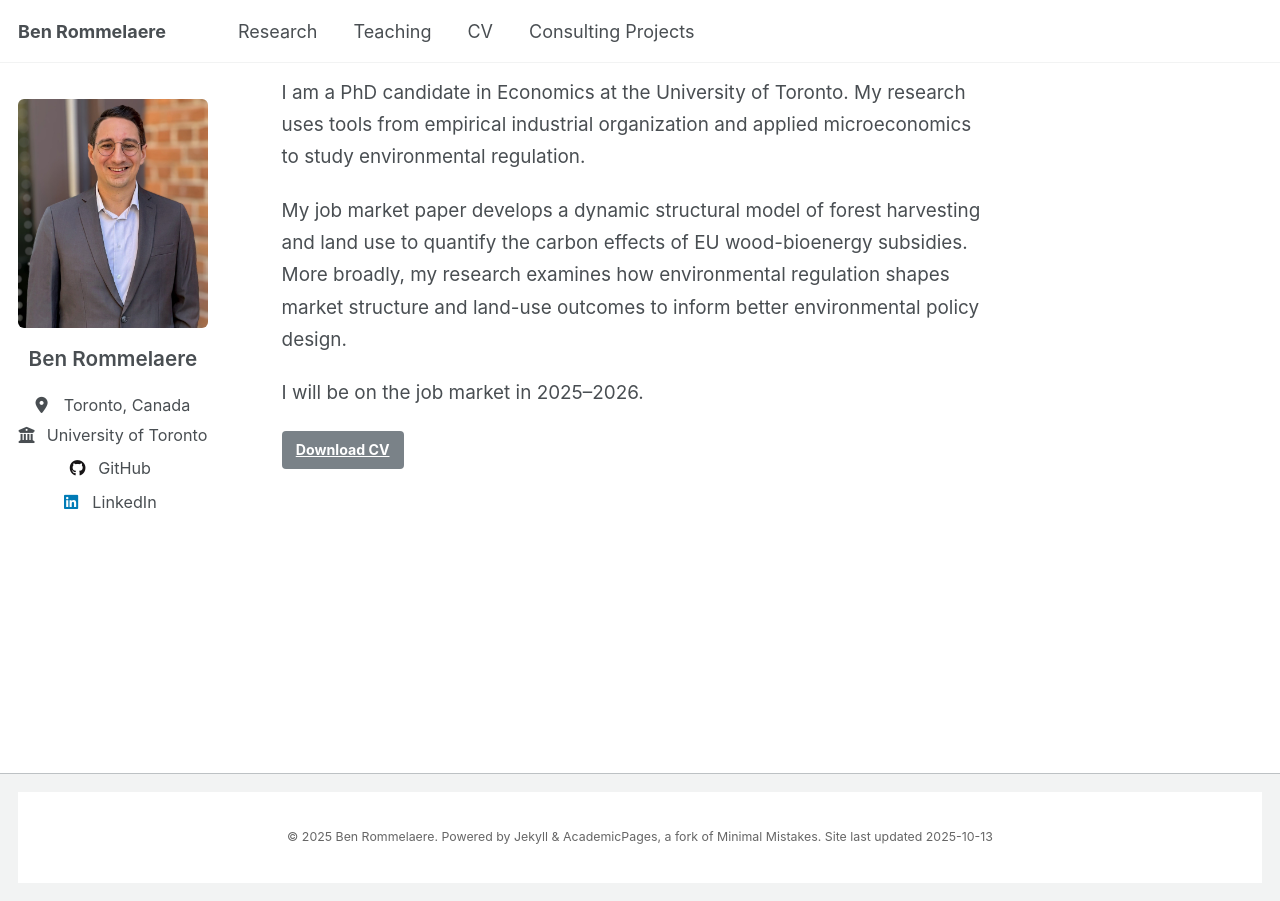
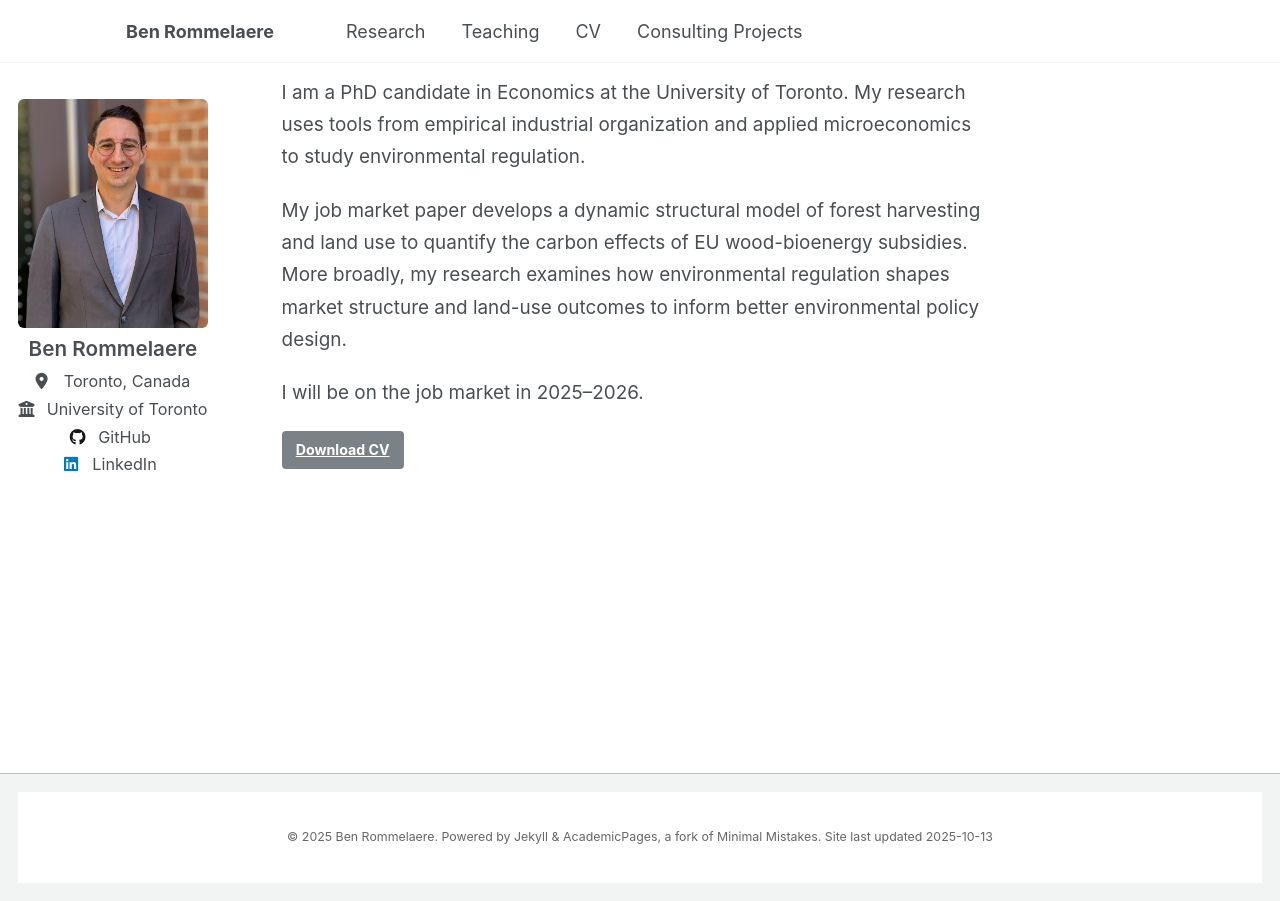
Before and after one commit to brommelaere/brommelaere.github.io, a Jekyll site: the page built from _pages/about.md, in a window 1280 px wide. Built offline with Jekyll 4.4.1, drawn with Linux system fonts in a browser that asks for light colours.

Commit message:
Update _custom.scss

```diff
--- a/_sass/_custom.scss
+++ b/_sass/_custom.scss
@@ -2,7 +2,23 @@
    CUSTOM OVERRIDES FOR ACADEMICPAGES - CLEAN ALIGNED LAYOUT
    ========================================================================== */
 
-/* Align tops of sidebar and content */
+/* Navigation - spread out to match content width */
+.greedy-nav {
+  @media screen and (min-width: 64em) {
+    max-width: 1100px !important;
+    margin: 0 auto !important;
+    padding-left: 2rem !important;
+    padding-right: 2rem !important;
+  }
+}
+
+.greedy-nav__toggle {
+  @media screen and (min-width: 64em) {
+    display: none !important;
+  }
+}
+
+/* Align tops of sidebar and content - REMOVE ALL TOP SPACING */
 #main {
   margin-top: 0 !important;
   padding-top: 0 !important;
@@ -11,16 +27,18 @@
 .sidebar {
   margin-top: 0 !important;
   margin-bottom: 1em !important;
+  padding-top: 0 !important;
 
   @media screen and (min-width: 64em) {
     padding-top: 0 !important;
   }
 }
 
-/* Avatar/Image styling */
+/* Avatar/Image - NO top margin */
 .author__avatar {
   margin-top: 0 !important;
-  margin-bottom: 1rem !important;
+  margin-bottom: 0.5rem !important; /* Tighter spacing below image */
+  padding-top: 0 !important;
 
   img {
     max-width: 200px !important;
@@ -35,9 +53,11 @@
   }
 }
 
-/* Author content */
+/* Author content - TIGHTER SPACING */
 .author__content {
   text-align: center !important;
+  margin-top: 0 !important;
+  padding-top: 0 !important;
 
   @media screen and (min-width: 64em) {
     text-align: center !important;
@@ -47,12 +67,21 @@
 .author__name {
   font-size: 1.15rem !important;
   font-weight: 600 !important;
-  margin: 0 0 0.8rem 0 !important;
-  line-height: 1.3 !important;
+  margin: 0 0 0.4rem 0 !important; /* Tighter */
+  line-height: 1.2 !important;
 }
 
-/* Author links */
+/* Tighter spacing for location/university */
+.sidebar p,
+.sidebar li {
+  margin-top: 0.2rem !important;
+  margin-bottom: 0.2rem !important;
+}
+
+/* Author links - MUCH TIGHTER */
 .author__urls-wrapper {
+  margin-top: 0.4rem !important;
+
   @media screen and (min-width: 64em) {
     display: block !important;
   }
@@ -63,14 +92,23 @@
 }
 
 .author__urls {
+  margin-top: 0 !important;
+  padding-top: 0 !important;
+
   li {
     text-align: center !important;
-    margin: 0.35rem 0 !important;
+    margin: 0.2rem 0 !important; /* Much tighter */
     font-size: 0.9rem !important;
+  }
+
+  a {
+    margin-bottom: 0 !important;
+    padding-top: 0 !important;
+    padding-bottom: 0 !important;
   }
 }
 
-/* Page content - LIMIT TEXT WIDTH HERE, NOT ON .page */
+/* Page content - NO TOP MARGIN, limited width */
 .page {
   margin-top: 0 !important;
   padding-top: 0 !important;
@@ -83,12 +121,15 @@
 
 .page__title {
   margin-top: 0 !important;
+  padding-top: 0 !important;
 }
 
 .page__content {
   font-size: 1.05rem !important;
   line-height: 1.7 !important;
-  max-width: 700px !important; /* Limit text width HERE */
+  max-width: 700px !important;
+  margin-top: 0 !important;
+  padding-top: 0 !important;
 
   p {
     margin-bottom: 1.2rem !important;
```
